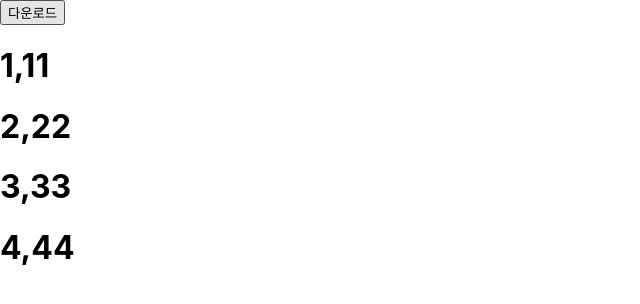
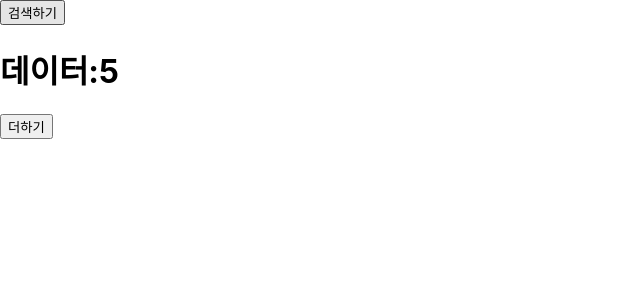
Before and after one commit to moonstal1506/React, a React (Create React App) app in the folder my-app/: page / in a window 1280 px wide. Shown: the top 304 px of the page, without its empty margins (0-640 px from the left). Built offline with nearby package versions, Linux system fonts and the light colour scheme.

Commit message:
useEffect

```diff
--- a/my-app/src/App.js
+++ b/my-app/src/App.js
@@ -1,56 +1,41 @@
-import logo from './logo.svg';
+import { useEffect, useState } from 'react';
 import './App.css';
-import { useState } from 'react';
-import Sub from './Sub';
-
-// spa
-// jsx문법
-// 리턴시에 하나의 dom만 리턴할 수 있다.
-// 변수 선언은 let(변수)혹은 const(상수)만 가능
-// if사용불가능->삼항연산자 가능 {a === 10 ? '10입니다' : '10아닙니다.'}
-// 조건부 렌더링{b===20&&'20입니다.'}앞에거 트루면 뒤에거 해라
-// css디자인- 내부에 적기/외부에 적기/라이브러리 사용(부트스트랩, component-styled)
 
 function App() {
-  // let number = 1;//상태값아님
-  // const [number, setNumber] = useState(2); //리액트안에 hooks라이브러리 상태값이 됨
+  const [data, setData] = useState(0);
+  const [search, setSearch] = useState(0);
 
-  // const add = () => {
-  //   setNumber(number + 1); //리엑트한테 number값 변경요청
-  //   console.log('add', number);
-  // };
+  const download = () => {
+    //다운로드 받고(통신)
+    let downloadData = 5; //가정
+    setData(downloadData);
+  };
+  //실행시점:
+  //App() 함수가 최초 실행될 때(그림이 최초로 그려질때)
+  //상태변수가 변경될때
+  //의존리스트 관리할 수 있다.
+  useEffect(() => {
+    console.log('useEffect실행됨');
+    download();
+  }, [search]);
 
-  // let num =5;
-  const [num, setNum] = useState(5);
-
-  console.log('App 실행됨');
-  let sample = [
-    { id: 1, name: '11' },
-    { id: 2, name: '22' },
-    { id: 3, name: '33' },
-    { id: 4, name: '44' },
-  ];
-  //다운로드받음
-  const [users, setUsers] = useState(sample); //레퍼런스 변경되어야 동작
-  const download = () => {
-    // const a = sample.concat({ id: 5, name: '55' });
-    //fetch().then().then()
-    setUsers([...sample, { id: num, name: '55' }]);
-    setNum(num + 1);
-  };
-  //랜더링 시점= 상태값 변경
   return (
     <div>
-      {/* <h1>숫자:{number}</h1>
-      <button onClick={add}>더하기</button>
-      <Sub/>  */}
-
-      <button onClick={download}>다운로드</button>
-      {users.map((u) => (
-        <h1>
-          {u.id},{u.name}
-        </h1>
-      ))}
+      <button
+        onClick={() => {
+          setSearch(2);
+        }}
+      >
+        검색하기
+      </button>
+      <h1>데이터:{data}</h1>
+      <button
+        onClick={() => {
+          setData(data + 1);
+        }}
+      >
+        더하기
+      </button>
     </div>
   );
 }
--- a/my-app/src/Sub.js
+++ b/my-app/src/Sub.js
@@ -1,4 +1,6 @@
 import React from 'react';
+
+let num = 10;
 
 const Sub = () => {
   return (
@@ -7,5 +9,5 @@
     </div>
   );
 };
-
+export { num };
 export default Sub;
```
Also changed, not shown: my-app/src/a/Third.js (added, +7 -0 lines).
